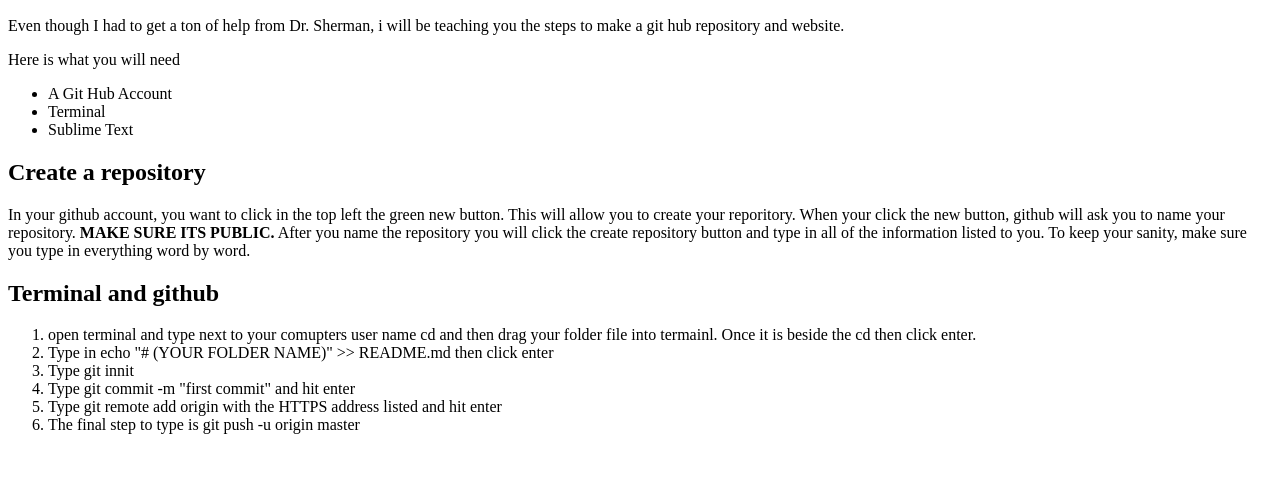
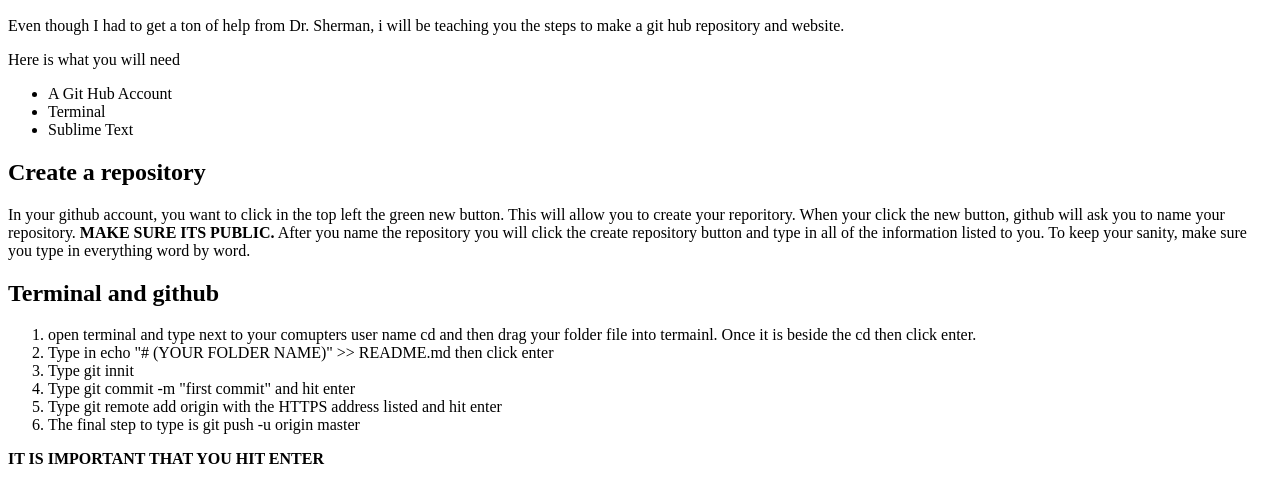
Before and after one commit to Paigeliv00/Netlify-Assignment, a plain HTML site: page index.html in a window 1280 px wide. Shown: the part 110-612 px from the top of the page. Drawn offline with Linux system fonts and the light colour scheme.

Commit message:
the final steps

```diff
--- a/index.html
+++ b/index.html
@@ -24,4 +24,5 @@
 	<li>Type git remote add origin with the HTTPS address listed and hit enter</li>
 	<li>The final step to type is git push -u origin master</li>
 </ol>
+<p><b>IT IS IMPORTANT THAT YOU HIT ENTER</b></p>
 </html>
```
